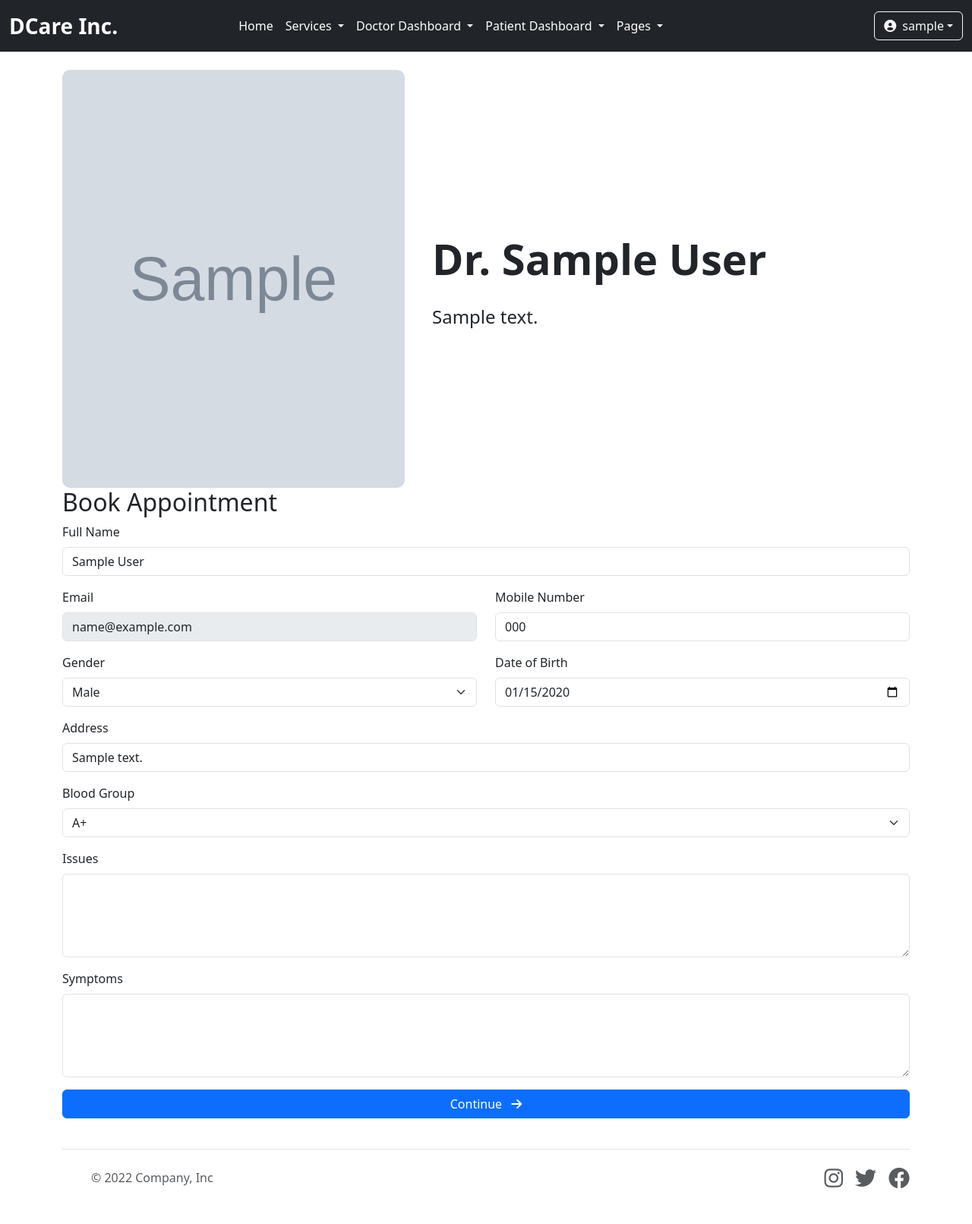
After one commit to mttaherpoor/hms, a Django app: page /service/1/book/1/ in a window 1280 px wide. The commit adds this page. Shown: the whole page at 76% size. Run offline with Django 5.2, Linux system fonts and the light colour scheme; a user stored in the database is signed in; tables that the repository leaves empty hold one stand-in row (values such as "Sample post"); grey boxes marked "Sample" are stand-in pictures; parts of the project's set-up code (start-up, migrations or seed data) failed here and were passed over.

Commit message:
feat: implement appointment booking

```diff
--- a/base/models.py
+++ b/base/models.py
@@ -20,8 +20,7 @@ class Service(models.Model):
     datetime_created = models.DateTimeField(auto_now_add=True)
     datetime_modified = models.DateTimeField(auto_now=True)
 
-    DEFAULT_IMAGE = "images/doctors/default-service.jpg",
-
+    DEFAULT_IMAGE = "images/defaults/default-service.jpg",
 
     def __str__(self):
         return f'{self.name} - {self.cost}'
--- /dev/null
+++ b/base/templates/base/book_appointment.html
@@ -0,0 +1,73 @@
+{% extends '_base.html' %}
+
+{% load static %}
+
+{% block page_title %}
+  Service Detail
+{% endblock %}
+
+{% block content %}
+  <section class="container">
+    <div class="row d-flex justify-content-center align-items-center">
+      <div class="col-12 col-lg-5">
+        <img class="img-fluid mt-4" style="width: 100%; height: 550px; object-fit: cover; border-radius: 10px" src="{{ doctor.image_data.url }}" alt="{{ doctor.image_data.alt }}" />
+      </div>
+
+      <div class="col-12 col-lg-7 p-4 rounded-3 bg-white">
+        <h1 class="display-4 fw-bold mt-5"><span class=""><b>Dr. {{ doctor.full_name }}</b></span></h1>
+        <p class="fs-4 mt-4">{{ doctor.bio|default:'' }}</p>
+      </div>
+    </div>
+  </section>
+
+  <section class="container">
+    <div class="">
+      <h2 class="">Book Appointment</h2>
+    </div>
+    <form class="row" method="POST">
+      {% csrf_token %}
+
+      <div class="col-lg-12 mb-3">
+        <label class="mb-2">Full Name</label>   {{ form.full_name }}
+      </div>
+
+    <!-- EMAIL (READ ONLY) -->
+    <div class="col-lg-6 mb-3">
+      <label class="mb-2">Email</label>
+      <input type="text" class="form-control" value="{{request.user.email }}"  disabled>
+    </div>
+
+      <div class="col-lg-6 mb-3">
+        <label class="mb-2">Mobile Number</label> {{ form.mobile }}
+      </div>
+
+      <div class="col-lg-6 mb-3">
+        <label class="mb-2">Gender</label>  {{ form.gender }}
+      </div>
+
+      <div class="col-lg-6 mb-3">
+        <label class="mb-2">Date of Birth</label> {{ form.dob }}
+      </div>
+
+      <div class="col-lg-12 mb-3">
+        <label class="mb-2">Address</label> {{ form.address }}
+      </div>
+
+      <div class="col-lg-12 mb-3">
+        <label class="mb-2">Blood Group</label>   {{ form.blood_group }}
+      </div>
+
+      <div class="col-lg-12 mb-3">
+        <label class="mb-2">Issues</label>   {{ form.issues }}
+      </div>
+
+      <div class="col-lg-12 mb-3">
+        <label class="mb-2">Symptoms</label>   {{ form.symptoms }}
+      </div>
+
+      <div class="col-lg-12 mb-3">
+        <button type="submit" class="btn btn-primary w-100">Continue <i class="fas fa-arrow-right ms-2"></i></button>
+      </div>
+    </form>
+  </section>
+{% endblock %}
--- a/base/templates/base/service_detail.html
+++ b/base/templates/base/service_detail.html
@@ -30,7 +30,7 @@
     <div class="">
         {% for doctor in service.available_doctors.all %}
         <div class="p-1 mb-4 shadow d-flex align-items-center">
-            <a href="course-detail.html">
+            {% comment %} <a href="course-detail.html"> {% endcomment %}
             <img src="{{doctor.image_data.url}}" alt="{{doctor.image_data.alt}}" style="width: 70px; height: 70px; object-fit: cover; border-radius:5px" class="card-img-top" />
 
 
@@ -38,7 +38,7 @@
             <div class="card-body">
                 <div class="mt-2 d-flex justify-content-between align-items-center">
                     <div>
-                        <h5 class="mb-1 text-truncate-line-2"><a href="course-detail.html" class="text-inherit text-dark text-decoration-none">Dr. {{doctor.name}}</a></h5>
+                        <h5 class="mb-1 text-truncate-line-2"><a href="course-detail.html" class="text-inherit text-dark text-decoration-none">Dr. {{doctor.full_name}}</a></h5>
                         <div class="d-flex gap-2">
                             <p class="fw-semibold mt-0 mb-0">Time Available:</p>
                             <p class="mt-0 mb-0">{{doctor.next_available_appointment_date}}</p>
@@ -50,7 +50,7 @@
                     </div>
 
                     <div>
-                        <a href="book-appointment.html" class="btn btn-primary me-4">Book Now <i class="fas fa-arrow-right ms-2"></i></a>
+                        <a href="{% url 'book_appointment' service.id doctor.id %}" class="btn btn-primary me-4">Book Now <i class="fas fa-arrow-right ms-2"></i></a>
                     </div>
                 </div>
             </div>
--- a/base/urls.py
+++ b/base/urls.py
@@ -5,5 +5,6 @@ from . import views
 urlpatterns = [
     path('',views.HomePageView.as_view(),name='home'),
     path('service/<int:pk>/',views.ServiceDetailView.as_view(),name='service_detail'),
+    path('service/<int:service_id>/book/<int:doctor_id>/',views.BookAppointmentView.as_view(),name='book_appointment'),
 
 ]
--- a/base/views.py
+++ b/base/views.py
@@ -1,7 +1,16 @@
-from django.views.generic import ListView, DetailView
+from django.views.generic import ListView, DetailView, FormView
+from django.contrib.auth.mixins import LoginRequiredMixin
+from django.shortcuts import get_object_or_404, redirect
 
-from base.models import Service
+from decimal import Decimal
+
+from .models import Service, Appointment, Billing
+from .forms import AppointmentBookingForm
 from doctor.models import Doctor
+from patient.models import Patient
+from patient.forms import PatientForm
+
+TAX_RATE = Decimal(0.05)
 
 class HomePageView(ListView):
     queryset = Service.objects.all()
@@ -15,3 +24,68 @@ class ServiceDetailView(DetailView):
 
     def get_queryset(self):
         return Service.objects.prefetch_related('available_doctors')
+
+
+class BookAppointmentView(LoginRequiredMixin, FormView):
+    template_name = "base/book_appointment.html"
+    form_class = PatientForm
+
+    def get_service(self):
+        return get_object_or_404(
+            Service,
+            pk=self.kwargs["service_id"]
+        )
+
+    def get_doctor(self):
+        return get_object_or_404(
+            Doctor,
+            pk=self.kwargs["doctor_id"]
+        )
+
+    def get_patient(self):
+        return get_object_or_404(
+            Patient,
+            user=self.request.user
+        )
+
+    def get_form_kwargs(self):
+        kwargs = super().get_form_kwargs()
+        kwargs["instance"] = self.get_patient()
+        return kwargs
+
+    def get_context_data(self, **kwargs):
+        context = super().get_context_data(**kwargs)
+
+        context["service"] = self.get_service()
+        context["doctor"] = self.get_doctor()
+        context["patient"] = self.get_patient()
+
+        return context
+
+    def form_valid(self, form):
+        service = self.get_service()
+        doctor = self.get_doctor()
+
+        patient = form.save(commit=False)
+        patient.email = self.get_patient().email
+        patient = form.save()
+
+        appointment = Appointment.objects.create(
+            service=service,
+            doctor=doctor,
+            patient=patient,
+            appointment_date=doctor.next_available_appointment_date,
+            issues=form.cleaned_data["issues"],
+            symptoms=form.cleaned_data["symptoms"],
+        )
+
+        billing = Billing.objects.create(
+            patient=patient,
+            appointment=appointment,
+            sub_total=service.cost,
+            tax=service.cost * TAX_RATE,
+            total=service.cost * (1 + TAX_RATE),
+            status="Unpaid",
+        )
+
+        return redirect("checkout",billing.billing_id)
--- /dev/null
+++ b/patient/forms.py
@@ -0,0 +1,60 @@
+# forms.py
+
+from django import forms
+
+from .models import Patient
+
+class PatientForm(forms.ModelForm):
+    issues = forms.CharField(
+        widget=forms.Textarea(attrs={
+            "class": "form-control",
+            "rows": 4,
+        }),
+        required=False,
+    )
+
+    symptoms = forms.CharField(
+        widget=forms.Textarea(attrs={
+            "class": "form-control",
+            "rows": 4,
+        }),
+        required=False,
+    )
+
+    class Meta:
+        model = Patient
+        fields = (
+            "full_name",
+            "mobile",
+            "gender",
+            "address",
+            "dob",
+            "blood_group",
+        )
+
+        widgets = {
+            "full_name": forms.TextInput(attrs={
+                "class": "form-control",
+                "placeholder": "John Doe",
+            }),
+            "mobile": forms.TextInput(attrs={
+                "class": "form-control",
+                "placeholder": "+123 (456) 7890",
+            }),
+            "gender": forms.Select(attrs={
+                "class": "form-select",
+            }),
+            "dob": forms.DateInput(
+                attrs={
+                    "class": "form-control",
+                    "type": "date",
+                }
+            ),
+            "address": forms.TextInput(attrs={
+                "class": "form-control",
+                "placeholder": "123 Main Street",
+            }),
+            "blood_group": forms.Select(attrs={
+                "class": "form-select",
+            }),
+        }
--- a/patient/models.py
+++ b/patient/models.py
@@ -19,6 +19,14 @@ NOTIFICATION_TYPE = (
     ("can", "Appointment Cancelled"),
 )
 
+
+GENDER = (
+    ("mal", "Male"),
+    ("fem", "Female"),
+    ("rat", "Rather not say"),
+)
+
+
 class Patient(models.Model):
     user = models.OneToOneField(settings.AUTH_USER_MODEL, on_delete=models.CASCADE)
     image = models.ImageField(upload_to="images/patients/", null=True, blank=True)
@@ -26,7 +34,7 @@ class Patient(models.Model):
     email = models.CharField(max_length=100, blank=True)
     mobile = models.CharField(max_length=100, blank=True)
     address = models.CharField(max_length=100, blank=True)
-    gender = models.CharField(max_length=100, blank=True)
+    gender = models.CharField(max_length=3,choices=GENDER, blank=True)
     dob = models.DateField(default=timezone.now, null=True, blank=True)
     blood_group = models.CharField(choices=BLOOD_GROOPS, max_length=3, null=True, blank=True)
 
```
Also changed, not shown: base/forms.py (added, +11 -0 lines), patient/migrations/0003_alter_patient_gender.py (added).
